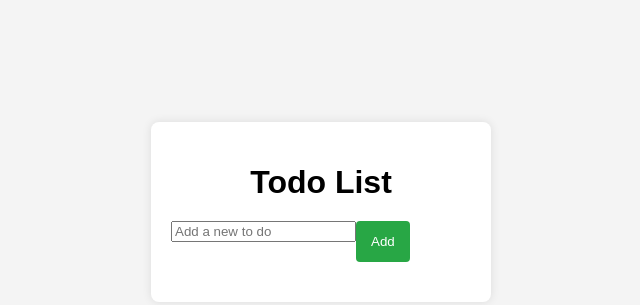
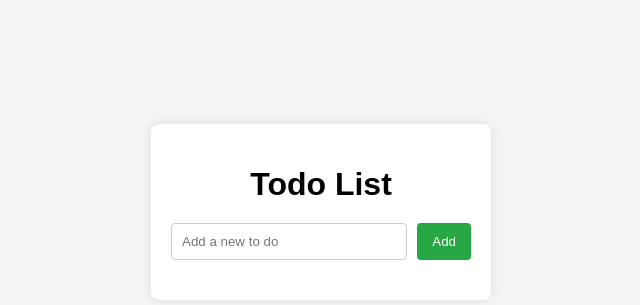
Before and after one commit to Vpirus/INTPROG_JS_PROJECT, a plain HTML site: page index.html in a window 1280 px wide. Shown: the part 188-493 px from the top of the page, without its empty margins (319-959 px from the left). Drawn offline with Linux system fonts and the light colour scheme.

Commit message:
Added Todo CRUD Management project

```diff
--- a/index.html
+++ b/index.html
@@ -13,7 +13,7 @@
       <form id="todo-form">
         <input
           type="text"
-          id="todo-form"
+          id="todo-input"
           placeholder="Add a new to do"
           required
         />
--- a/style.css
+++ b/style.css
@@ -27,7 +27,7 @@ h1 {
   margin-bottom: 20px;
 }
 
-#todo-input {
+#todo-input { /* Corrected the selector to match the updated id */
   flex: 1;
   padding: 10px;
   border: 1px solid #ccc;
```
